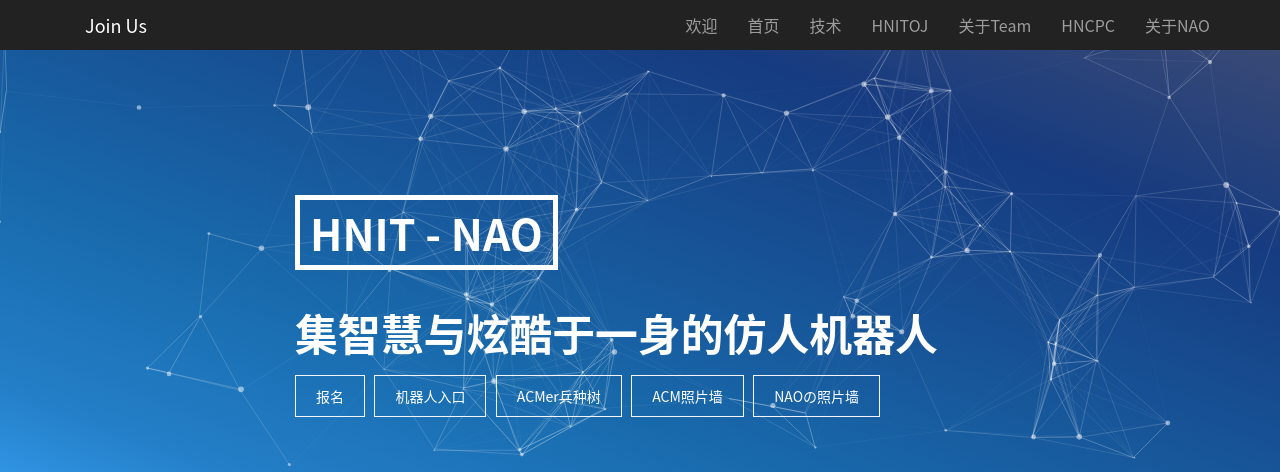
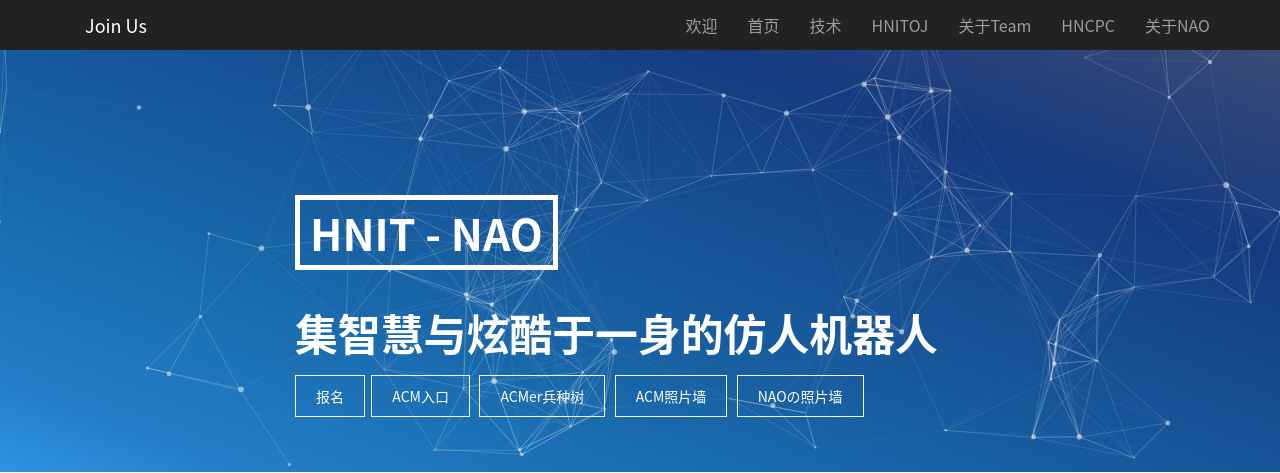
Before and after one commit to hnit-acm/hnit-acm-web, a Flask app: page /robot in a window 1280 px wide. Shown: the top 473 px of the page. Run offline with Flask 2, Linux system fonts and the light colour scheme; some libraries are stand-ins or nearby versions.

Commit message:
跳转url错误修正。

```diff
--- a/acmweb/templates/acmIndex.html
+++ b/acmweb/templates/acmIndex.html
@@ -37,7 +37,7 @@
                         <a href="#welcome">欢迎</a>
                     </li>
                     <li>
-                        <a href="{{ acm.index }}">首页</a>
+                        <a href="{{ url_for('acm.index') }}">首页</a>
                     </li>
                     <li>
                         <a href="http://doc.aldebaran.com/2-8/naoqi/index.html" target="_blank">技术</a>
@@ -71,7 +71,7 @@
                         </h1>
                     </div>
                     <div>
-                        <a href="{{ url_for('acm.index') }}" target="_blank"
+                        <a href="{{ url_for('acm.login') }}" target="_blank"
                            class="btn btn-default">报名</a>&nbsp;&nbsp;
                         <a href="{{ url_for('acm.robot') }}" target="_blank"
                            class="btn btn-default">机器人入口</a>&nbsp;&nbsp;
--- a/acmweb/templates/index.html
+++ b/acmweb/templates/index.html
@@ -74,8 +74,8 @@
                         <br>
                         <h1>欢迎加入我们的团队，一起学习</h1></div>
                     <div>
-                        <a href="{{ url_for('acm.index') }}" target="_blank"
-                           class="btn btn-default">报名</a>&nbsp;&nbsp;
+                        <a href="{{ url_for('acm.acm') }}" target="_blank"
+                           class="btn btn-default">ACM入口</a>&nbsp;&nbsp;
                         <a href="{{ url_for('acm.robot') }}" target="_blank"
                            class="btn btn-default">机器人入口</a>&nbsp;&nbsp;
                         <a href="{{ url_for('acm.acmer') }}" target="_blank"
--- a/acmweb/templates/robotIndex.html
+++ b/acmweb/templates/robotIndex.html
@@ -44,7 +44,7 @@
                         <a href="#welcome">欢迎</a>
                     </li>
                     <li>
-                        <a href="{{ url_for('acm.login') }}">首页</a>
+                        <a href="{{ url_for('acm.index') }}">首页</a>
                     </li>
                     <li>
                         <a href="http://doc.aldebaran.com/2-8/naoqi/index.html" target="_blank">技术</a>
@@ -75,10 +75,10 @@
                         <br>
                         <h1>集智慧与炫酷于一身的仿人机器人</h1></div>
                     <div>
-                        <a href="{{ url_for('acm.index') }}" target="_blank"
-                           class="btn btn-default">报名</a>&nbsp;&nbsp;
-                        <a href="{{ url_for('acm.robot') }}" target="_blank"
-                           class="btn btn-default">机器人入口</a>&nbsp;&nbsp;
+                        <a href="{{ url_for('acm.login') }}" target="_blank"
+                           class="btn btn-default">报名</a>&nbsp;
+                        <a href="{{ url_for('acm.acm') }}" target="_blank"
+                           class="btn btn-default">ACM入口</a>&nbsp;&nbsp;
                         <a href="{{ url_for('acm.acmer') }}" target="_blank"
                            class="btn btn-default">ACMer兵种树</a>&nbsp;&nbsp;
                         <a href="{{ url_for('acm.photo') }}" target="_blank"
```
